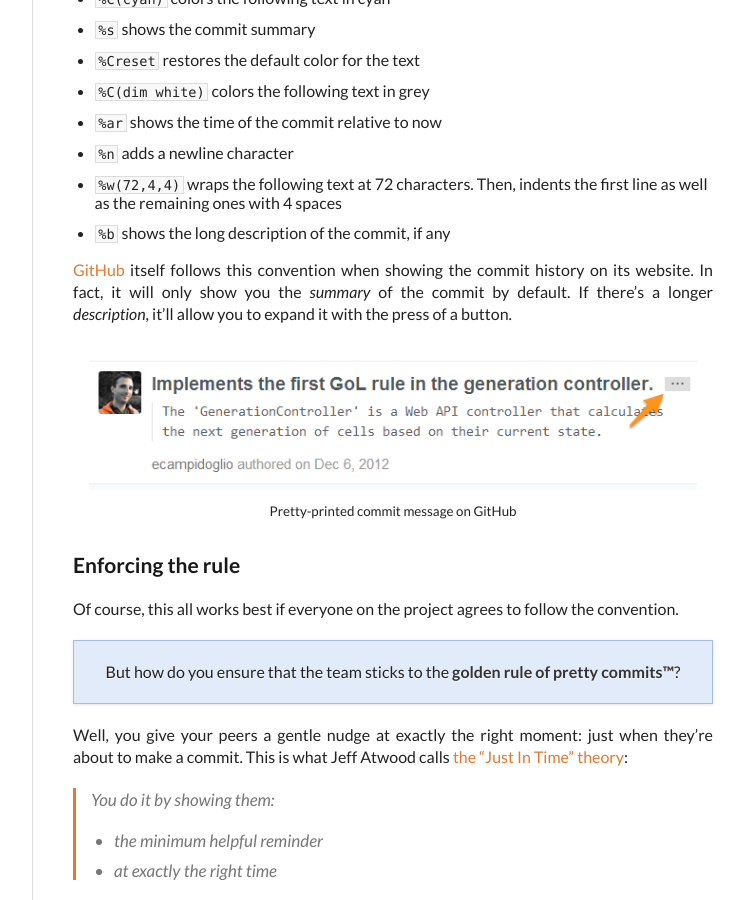
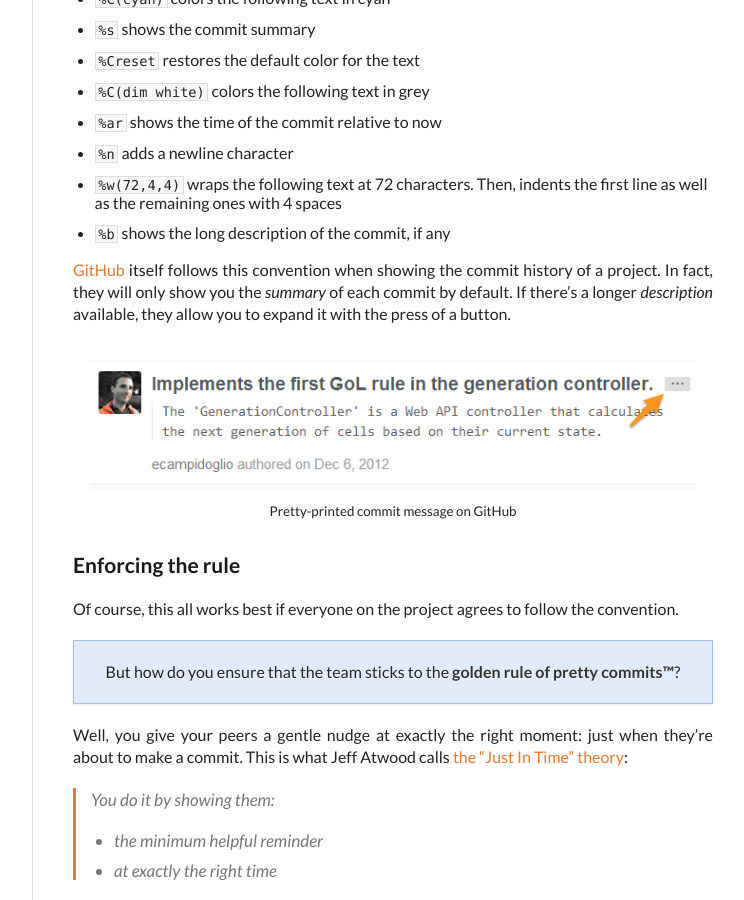
Before and after one commit to megakemp/megakemp.github.io, a Jekyll site: the page built from _posts/2014-08-14-the-importance-of-a-good-looking-history.md, in a window 1280 px wide and 900 px high, scrolled down 3219 px. Shown: the whole window, without its empty margins (378-1122 px from the left). Built offline with Jekyll 4.4.1, drawn with Linux system fonts in a browser that asks for light colours; nearby versions of some CDN libraries; Markdown is read by kramdown in place of the engine named in the settings; comment, search, counter and statistics services are not loaded.

Commit message:
Rephrases a sentence in the history post.

```diff
--- a/_posts/2014-08-14-the-importance-of-a-good-looking-history.md
+++ b/_posts/2014-08-14-the-importance-of-a-good-looking-history.md
@@ -134,7 +134,7 @@
 - `%w(72,4,4)` wraps the following text at 72 characters. Then, indents the first line as well as the remaining ones with 4 spaces
 - `%b` shows the long description of the commit, if any
 
-[GitHub](https://github.com) itself follows this convention when showing the commit history on its website. In fact, it will only show you the *summary* of the commit by default. If there's a longer *description*, it'll allow you to expand it with the press of a button.
+[GitHub](https://github.com) itself follows this convention when showing the commit history of a project. In fact, they will only show you the *summary* of each commit by default. If there's a longer *description* available, they allow you to expand it with the press of a button.
 
 <p>
     <img src="{{ site.url }}/assets/{{ page.assets }}/github-commitmessage.png"
```
